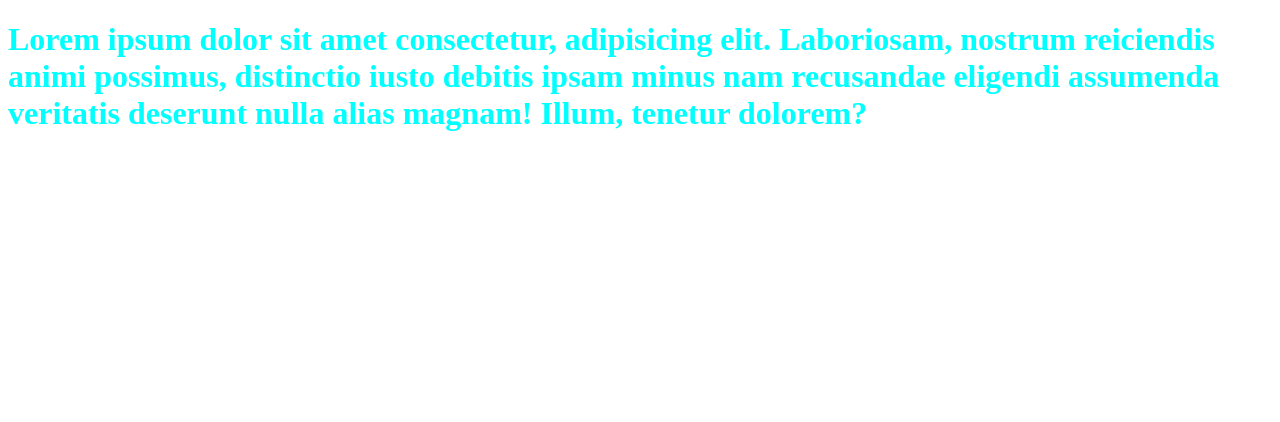
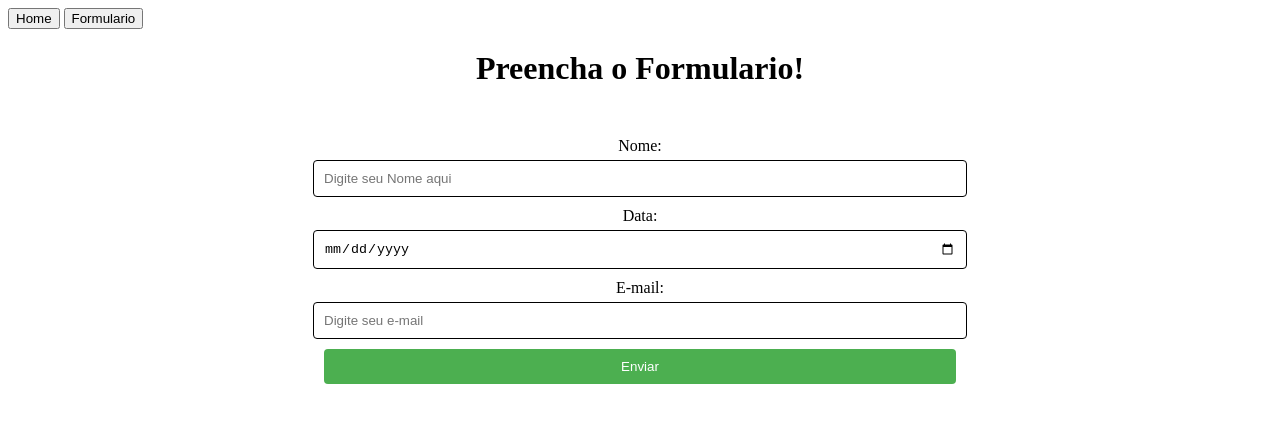
Before and after one commit to PedrinzxCampos/DS, a plain HTML site: page index.html in a window 1280 px wide. Drawn offline with Linux system fonts and the light colour scheme.

Commit message:
Trabalho
MEIO TRABALHO

```diff
--- a/index.html
+++ b/index.html
@@ -1,12 +1,30 @@
 <!DOCTYPE html>
-<html lang="en">
+<html lang="pt-br">
 <head>
-    <meta charset="UTF-8">
-    <meta name="viewport" content="width=device-width, initial-scale=1.0">
-    <link rel="stylesheet" href="style.css">
-    <title>Pedro Campos</title>
+   <meta charset="UTF-8">
+   <meta name="viewport" content="width=device-width, initial-scale=1.0">
+   <link rel="stylesheet" href="style.css">
+   <title>Formulário Básico</title>
+
+
 </head>
 <body>
-    <h1>Lorem ipsum dolor sit amet consectetur, adipisicing elit. Laboriosam, nostrum reiciendis animi possimus, distinctio iusto debitis ipsam minus nam recusandae eligendi assumenda veritatis deserunt nulla alias magnam! Illum, tenetur dolorem?</h1>
+    <button class="btn">Home</button>
+    <button class="#">Formulario</button>
+    <center><h1>Preencha o Formulario!</h1></center>    <br>
+    <center>
+       <label for="nome">Nome:</label>
+       <input type="text" id="nome" name="nome" placeholder="Digite seu Nome aqui">
+
+       <label for="data">Data:</label>
+       <input type="date" id="data" name="Data" placeholder="Digite sua Data de Nascimento">
+
+
+       <label for="email">E-mail:</label>
+       <input type="email" id="email" name="email" placeholder="Digite seu e-mail">
+
+       <input type="submit" value="Enviar">
+    </center>
+   </form>
 </body>
 </html>
--- a/style.css
+++ b/style.css
@@ -1,3 +1,47 @@
-h1 {
-    color: aqua;
+form {
+    width: 300px;
+    margin: 0 auto;
+    padding: 20px;
+    border: 1px solid #000;
+    box-shadow: 0 0 10px rgba(0, 0, 0, 0.1);
 }
+
+label {
+    display: block;
+    margin-top: 10px;
+}
+
+input[type="text"],
+input[type="email"] {
+    width: 50%;
+    padding: 10px;
+    margin-top: 5px;
+    border: 1px solid #000;
+    border-radius: 4px;
+    box-sizing: center;
+}
+
+input[type="submit"] {
+    width: 50%;
+    padding: 10px;
+    background-color: #4CAF50;
+    color: white;
+    border: none;
+    border-radius: 4px;
+    cursor: pointer;
+    margin-top: 10px;
+}
+
+input[type="submit"]:hover {
+    background-color: #45a049;
+}
+input[type="date"],
+input[type="data"] {
+    width: 50%;
+    padding: 10px;
+    margin-top: 5px;
+    border: 1px solid #000;
+    border-radius: 4px;
+    box-sizing: center;
+}
+/*    CSS para estilização do formulário  */
```
